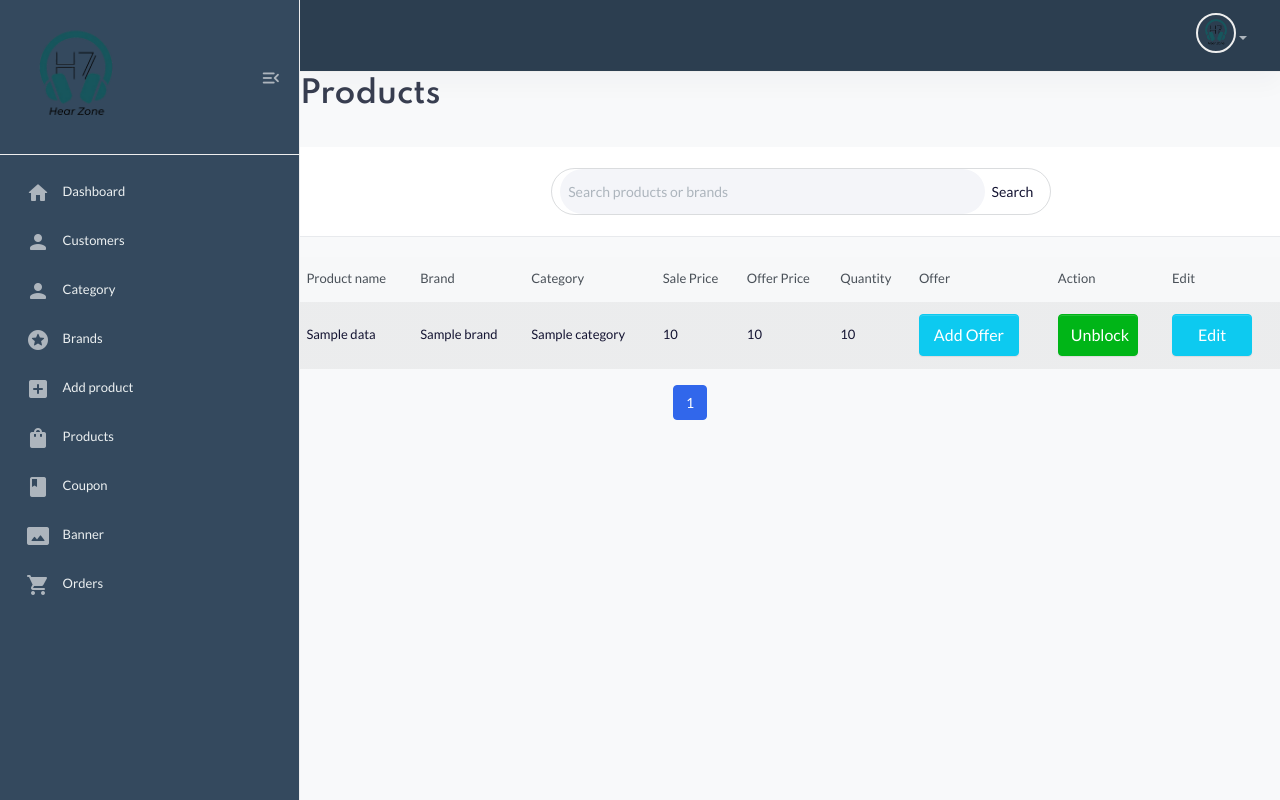
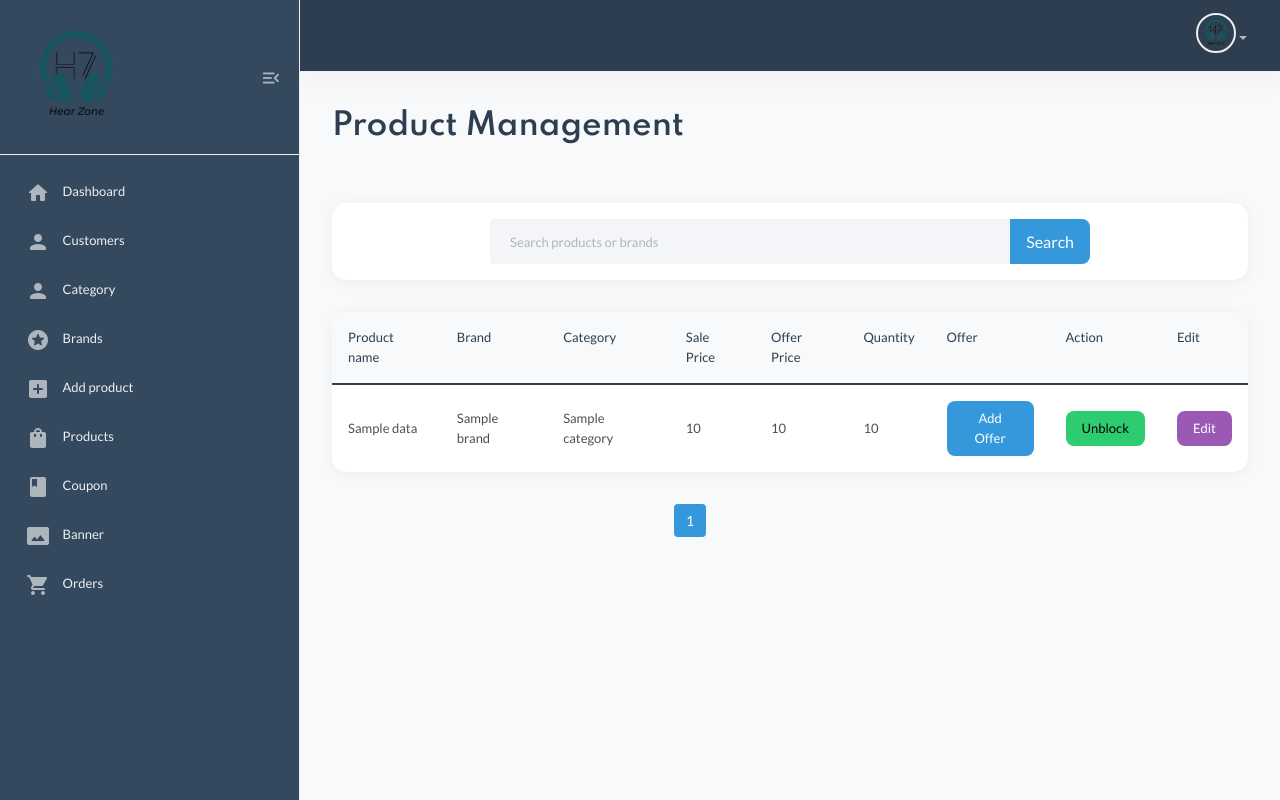
Before and after one commit to Sajid-Ka/HearZone-Project, a Node project: template views/admin/products.ejs in a window 1280 px wide. Run offline with Node 20 templates, Linux system fonts and the light colour scheme; the template is opened without the code that fills it: most values are stand-ins (such as "Sample title", 1, 10 or a date in 2020); some libraries are stand-ins or nearby versions.

Commit message:
After Change Product Page in admin side

```diff
--- a/views/admin/products.ejs
+++ b/views/admin/products.ejs
@@ -1,22 +1,105 @@
 <%- include("../../views/partials/admin/header") %>
 <head>
     <link rel="stylesheet" href="https://cdn.jsdelivr.net/npm/sweetalert2@10/dist/sweetalert2.min.css">
+    <style>
+        .dashboard-container {
+            padding: 2rem;
+            background: #f8f9fa;
+        }
+        .content-header h2 {
+            color: #2c3e50;
+            font-weight: 600;
+            margin-bottom: 1.5rem;
+        }
+        .search-wrapper {
+            background: white;
+            border-radius: 15px;
+            box-shadow: 0 2px 15px rgba(0,0,0,0.05);
+            padding: 1rem;
+            margin-bottom: 2rem;
+        }
+        .search-input {
+            max-width: 600px;
+            margin: 0 auto;
+        }
+        .custom-table {
+            background: white;
+            border-radius: 15px;
+            box-shadow: 0 2px 15px rgba(0,0,0,0.05);
+            overflow: hidden;
+        }
+        .custom-table thead {
+            background: #f8f9fa;
+        }
+        .custom-table th {
+            font-weight: 600;
+            color: #2c3e50;
+            padding: 1rem;
+            border-bottom: 2px solid #eee;
+        }
+        .custom-table td {
+            padding: 1rem;
+            vertical-align: middle;
+        }
+        .custom-table tr:hover {
+            background: #f8f9fa;
+        }
+        .action-btn {
+            border-radius: 8px;
+            padding: 0.5rem 1rem;
+            transition: all 0.2s;
+            font-weight: 500;
+            border: none;
+        }
+        .action-btn:hover {
+            transform: translateY(-2px);
+            box-shadow: 0 2px 8px rgba(0,0,0,0.1);
+        }
+        .offer-btn {
+            background: #3498db;
+            color: white;
+        }
+        .block-btn {
+            background: #e74c3c;
+        }
+        .unblock-btn {
+            background: #2ecc71;
+        }
+        .edit-btn {
+            background: #9b59b6;
+        }
+        .pagination {
+            margin-top: 2rem;
+        }
+        .pagination .page-link {
+            border-radius: 8px;
+            margin: 0 3px;
+            border: none;
+            color: #2c3e50;
+        }
+        .pagination .active .page-link {
+            background: #3498db;
+            color: white;
+        }
+    </style>
 </head>
+
+<div class="dashboard-container">
     <div class="content-header">
-    <div>
-        <h2 class="content-title card-title">Products</h2>
+        <h2>Product Management</h2>
     </div>
-</div>
-<header class="card-header text-center mb-20">
-    <form action="" method="get" class="d-inline">
-        <div class="input-group input-group-sm border border-1 border-grey rounded-pill" style="width: 500px; margin-left: 230px;">
-            <input type="text" class="form-control border-0 rounded-pill" placeholder="Search products or brands" name="search">
-            <button class="btn border-0" type="submit">Search</button>
+
+    <div class="search-wrapper">
+        <form action="" method="get">
+            <div class="search-input input-group">
+                <input type="text" class="form-control border-0" placeholder="Search products or brands" name="search">
+                <button class="btn action-btn offer-btn" type="submit">Search</button>
             </div>
         </form>
-</header>
-<div class="right mt-5">
-    <table class="table table-striped">
+    </div>
+
+    <div class="custom-table">
+        <table class="table table-borderless mb-0">
             <thead>
                 <tr>
                     <th scope="col"><b>Product name</b></th>
@@ -40,27 +123,17 @@
                     <td><%= data[i].salePrice %></td>
                     <td><%= data[i].quantity%></td>
                     <td>
-                    <button class="btn btn-info" onclick="" style="width: 100px;">
-                        <a href="#" class="text-white">Add Offer</a>
-                    </button>
+                        <button class="action-btn offer-btn w-100">Add Offer</button>
                     </td>
                     <td>
                         <%if(data[i].isBlocked===false){%>
-                    <button class="btn btn-danger block-btn" style="width: 80px;"
-                        data-product-id="<%=data[i]._id%>"
-                        data-action="block">
-                        <span class="text-white" style="text-decoration: none;">Block</span>
-                    </button>
+                        <button class="action-btn block-btn w-100" data-product-id="<%=data[i]._id%>" data-action="block">Block</button>
                         <%}else {%>
-                    <button class="btn btn-success unblock-btn" style="width: 80px;"
-                        data-product-id="<%=data[i]._id%>"
-                        data-action="unblock">
-                        <span class="text-white" style="text-decoration: none;">Unblock</span>
-                    </button>
+                        <button class="action-btn unblock-btn w-100" data-product-id="<%=data[i]._id%>" data-action="unblock">Unblock</button>
                         <%}%>
                     </td>
                     <td>
-                    <button class="btn btn-info" style="width: 80px;">
+                        <button class="action-btn edit-btn w-100">
                             <a href="/admin/editProduct?id=<%=data[i]._id%>" class="text-white" style="text-decoration: none;">Edit</a>
                         </button>
                     </td>
@@ -68,8 +141,6 @@
                 <% } %>
             </tbody>
         </table>
-</div>
-</div>
     </div>
 
     <div class="container mt-3">
@@ -152,3 +223,4 @@ $(document).ready(function() {
     </script>
 
     <%- include("../../views/partials/admin/footer") %>
+</div>
```
Lines whose indentation alone changed are shown as unchanged.
